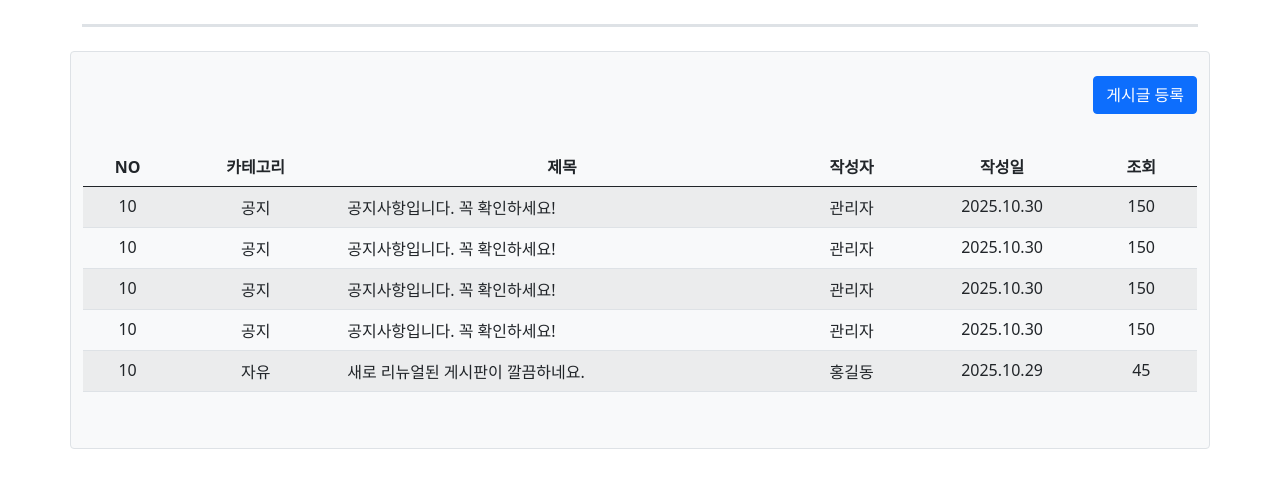
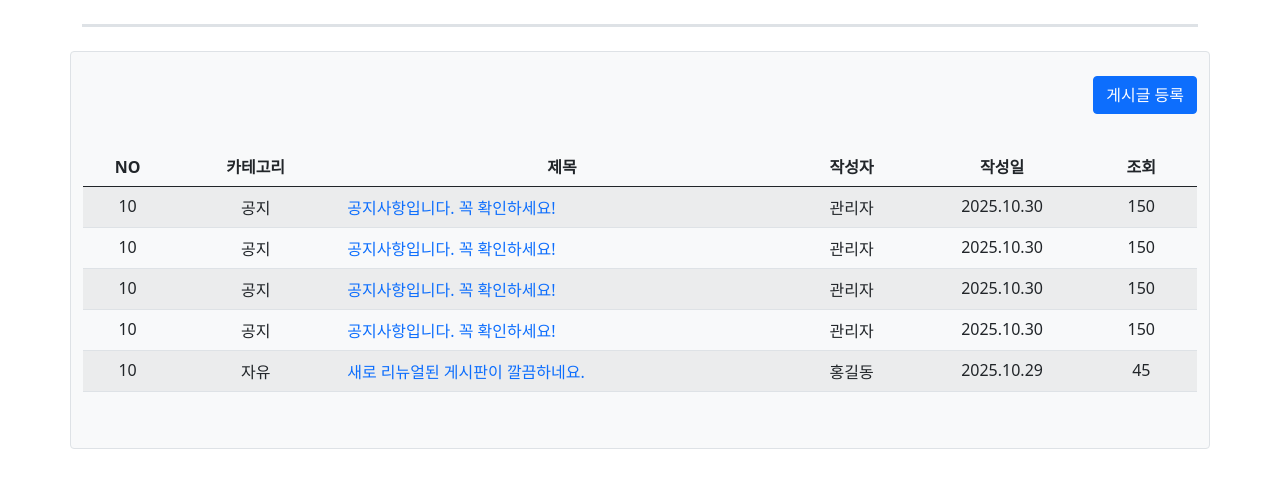
Before and after one commit to SMG05oein/DBH, a PHP site: page /DBH/src/index/index.php in a window 1280 px wide. Shown: the part 137-625 px from the top of the page. Run offline with PHP 8.4, Linux system fonts and the light colour scheme; data that the repository does not hold is empty.

```diff
--- a/src/index/index.php
+++ b/src/index/index.php
@@ -58,7 +58,7 @@ $keyWord = isset($_GET['keyWord']) ? $_GET['keyWord'] : "";
                             <tr>
                                 <td class="text-center">10</td>
                                 <td class="text-center">공지</td>
-                                <td><a href="#" class="text-decoration-none text-dark">공지사항입니다. 꼭 확인하세요!</a></td>
+                                <td><a href="#" class="text-decoration-none text-primary">공지사항입니다. 꼭 확인하세요!</a></td>
                                 <td class="text-center">관리자</td>
                                 <td class="text-center">2025.10.30</td>
                                 <td class="text-center">150</td>
@@ -66,7 +66,7 @@ $keyWord = isset($_GET['keyWord']) ? $_GET['keyWord'] : "";
                             <tr>
                                 <td class="text-center">10</td>
                                 <td class="text-center">공지</td>
-                                <td><a href="#" class="text-decoration-none text-dark">공지사항입니다. 꼭 확인하세요!</a></td>
+                                <td><a href="#" class="text-decoration-none text-primary">공지사항입니다. 꼭 확인하세요!</a></td>
                                 <td class="text-center">관리자</td>
                                 <td class="text-center">2025.10.30</td>
                                 <td class="text-center">150</td>
@@ -74,7 +74,7 @@ $keyWord = isset($_GET['keyWord']) ? $_GET['keyWord'] : "";
                             <tr>
                                 <td class="text-center">10</td>
                                 <td class="text-center">공지</td>
-                                <td><a href="#" class="text-decoration-none text-dark">공지사항입니다. 꼭 확인하세요!</a></td>
+                                <td><a href="#" class="text-decoration-none text-primary">공지사항입니다. 꼭 확인하세요!</a></td>
                                 <td class="text-center">관리자</td>
                                 <td class="text-center">2025.10.30</td>
                                 <td class="text-center">150</td>
@@ -82,7 +82,7 @@ $keyWord = isset($_GET['keyWord']) ? $_GET['keyWord'] : "";
                             <tr>
                                 <td class="text-center">10</td>
                                 <td class="text-center">공지</td>
-                                <td><a href="#" class="text-decoration-none text-dark">공지사항입니다. 꼭 확인하세요!</a></td>
+                                <td><a href="#" class="text-decoration-none text-primary">공지사항입니다. 꼭 확인하세요!</a></td>
                                 <td class="text-center">관리자</td>
                                 <td class="text-center">2025.10.30</td>
                                 <td class="text-center">150</td>
@@ -90,7 +90,7 @@ $keyWord = isset($_GET['keyWord']) ? $_GET['keyWord'] : "";
                             <tr>
                                 <td class="text-center">10</td>
                                 <td class="text-center">자유</td>
-                                <td><a href="#" class="text-decoration-none text-dark">새로 리뉴얼된 게시판이 깔끔하네요.</a></td>
+                                <td><a href="#" class="text-decoration-none text-primary">새로 리뉴얼된 게시판이 깔끔하네요.</a></td>
                                 <td class="text-center">홍길동</td>
                                 <td class="text-center">2025.10.29</td>
                                 <td class="text-center">45</td>
--- a/src/studyDbFunc.php
+++ b/src/studyDbFunc.php
@@ -1,6 +1,6 @@
 <?php
 include("../inc/head.php");
-include "../inc/loader.php";
+//include "../inc/loader.php";
 
 /**Begin INSERT*/
 $table = "dbh.members";
```
Also changed, not shown: src/Members/Auth_ok.php (+9 -0 lines), src/Members/MyPage.php (+6 -1 lines).
